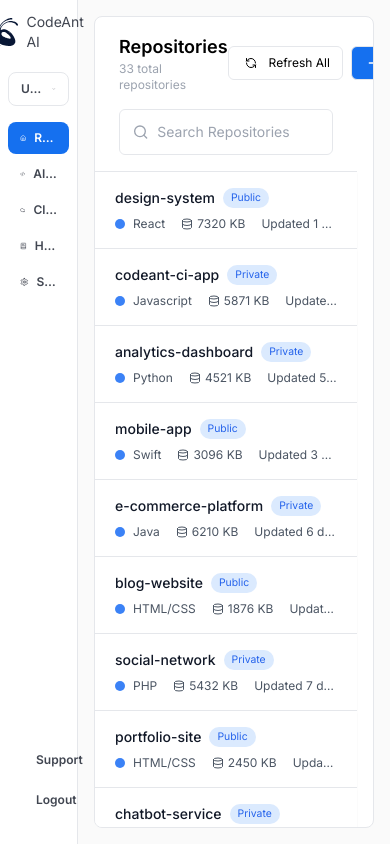
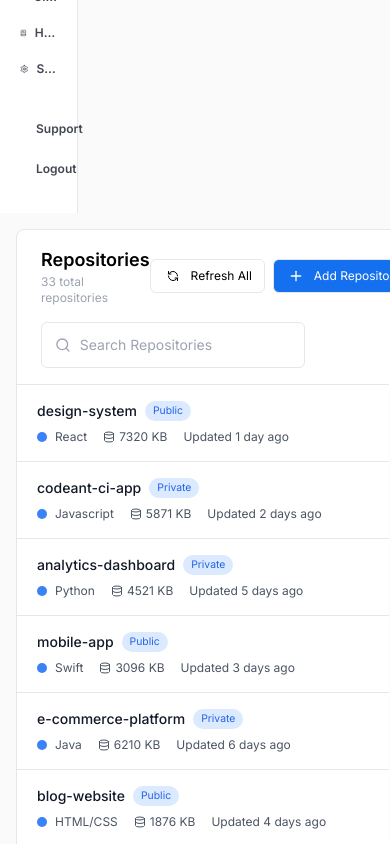
Before and after one commit to mridxl/codeant-frontend-assignment, a React (Vite) app: page /dashboard in a window 390 px wide. Shown: the top 844 px of the page. Built offline with nearby package versions, Linux system fonts and the light colour scheme.

Commit message:
Update Layout component to include responsive layout

```diff
--- a/src/components/Layout.tsx
+++ b/src/components/Layout.tsx
@@ -7,7 +7,7 @@ type Props = {
 
 const Layout = ({ children }: Props) => {
   return (
-    <div className="flex h-screen w-full justify-center overflow-y-clip">
+    <div className="flex h-screen w-full flex-col justify-center md:flex-row md:overflow-y-clip">
       <Sidebar />
       {children}
     </div>
```
